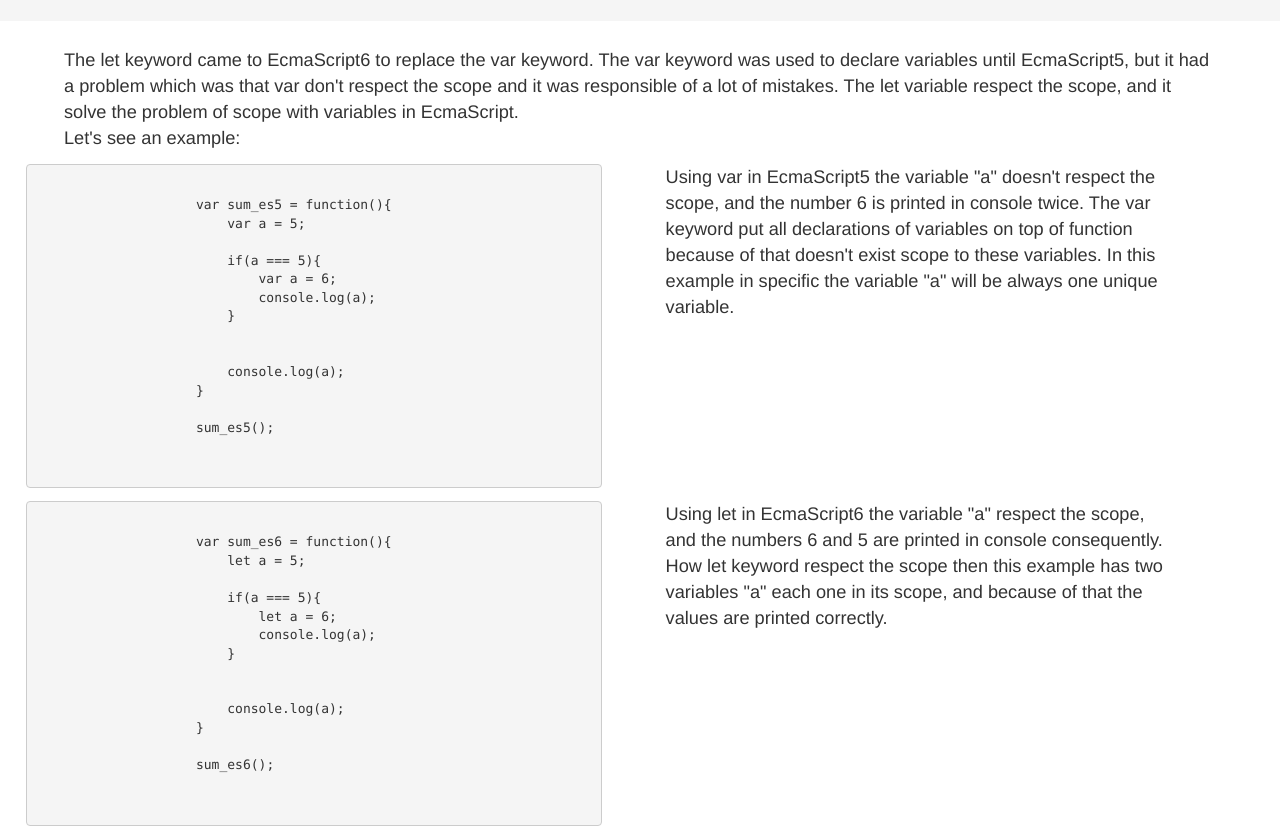
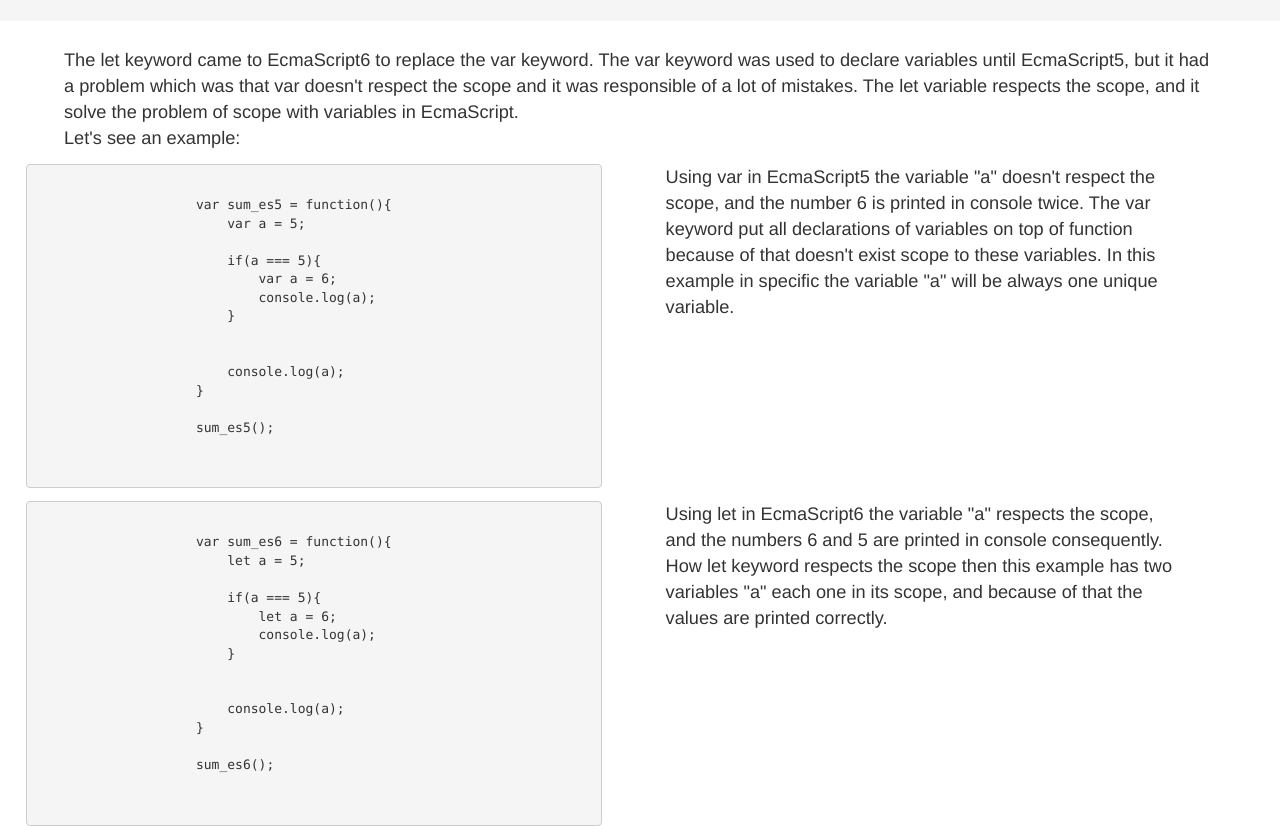
Before and after one commit to rodrigo-morais/es6-examples, a website: page app/variables/let/index.html in a window 1280 px wide. Shown: the part 76-902 px from the top of the page. Drawn offline with nearby package versions, Linux system fonts and the light colour scheme.

Commit message:
Correcting the orthography of page about let keyword.

```diff
--- a/app/variables/let/index.html
+++ b/app/variables/let/index.html
@@ -10,7 +10,7 @@
         </header>
         <main>
             <p>
-                The let keyword came to EcmaScript6 to replace the var keyword. The var keyword was used to declare variables until EcmaScript5, but it had a problem which was that var don't respect the scope and it was responsible of a lot of mistakes. The let variable respect the scope, and it solve the problem of scope with variables in EcmaScript.
+                The let keyword came to EcmaScript6 to replace the var keyword. The var keyword was used to declare variables until EcmaScript5, but it had a problem which was that var doesn't respect the scope and it was responsible of a lot of mistakes. The let variable respects the scope, and it solve the problem of scope with variables in EcmaScript.
             </p>
             <p>
                 Let's see an example:
@@ -55,7 +55,7 @@
                 </code>
             </pre>
             <p class="code">
-                Using let in EcmaScript6 the variable "a" respect the scope, and the numbers 6 and 5 are printed in console consequently. How let keyword respect the scope then this example has two variables "a" each one in its scope, and because of that the values are printed correctly.
+                Using let in EcmaScript6 the variable "a" respects the scope, and the numbers 6 and 5 are printed in console consequently. How let keyword respects the scope then this example has two variables "a" each one in its scope, and because of that the values are printed correctly.
             </p>
         </main>
 
```
